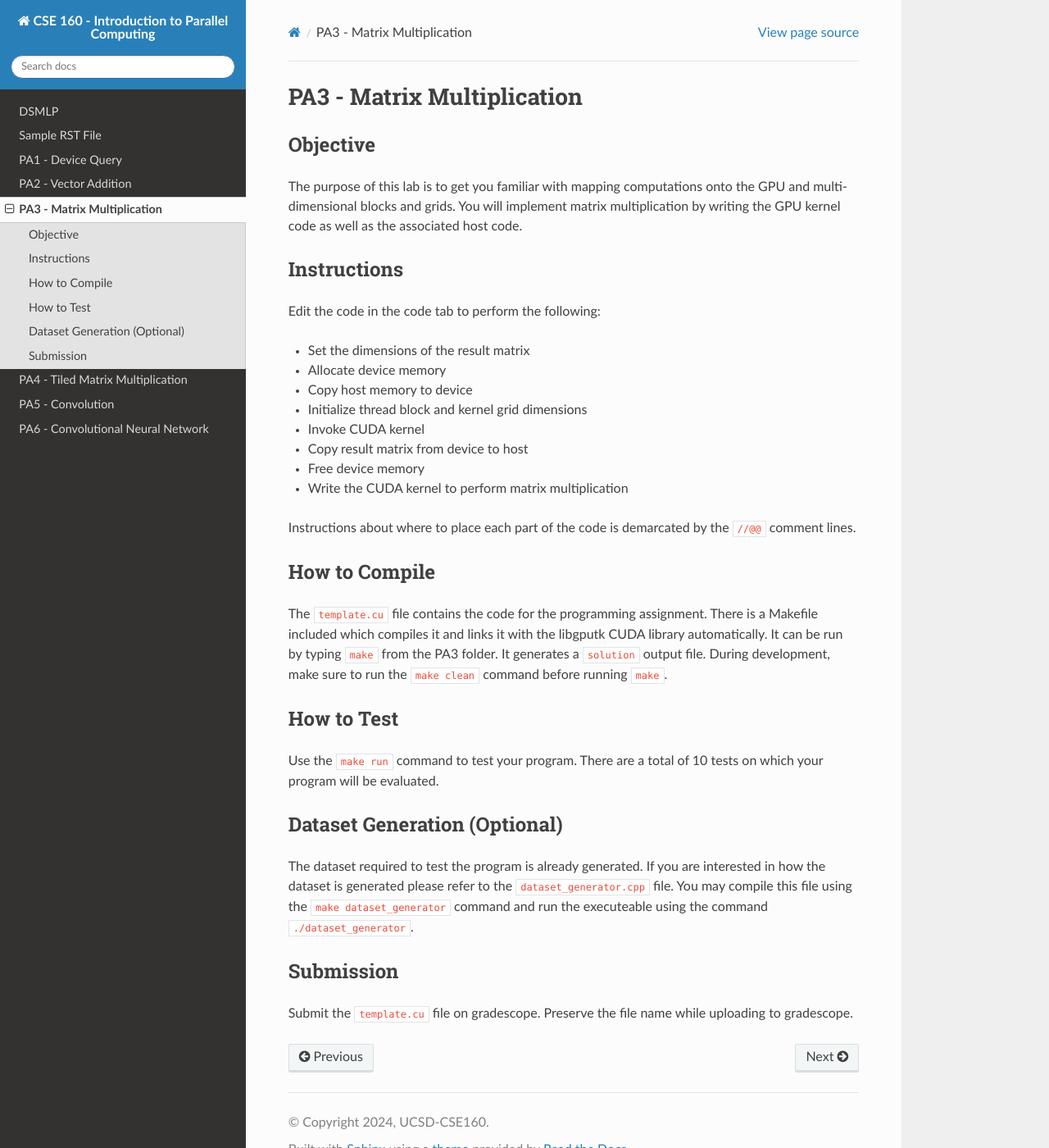
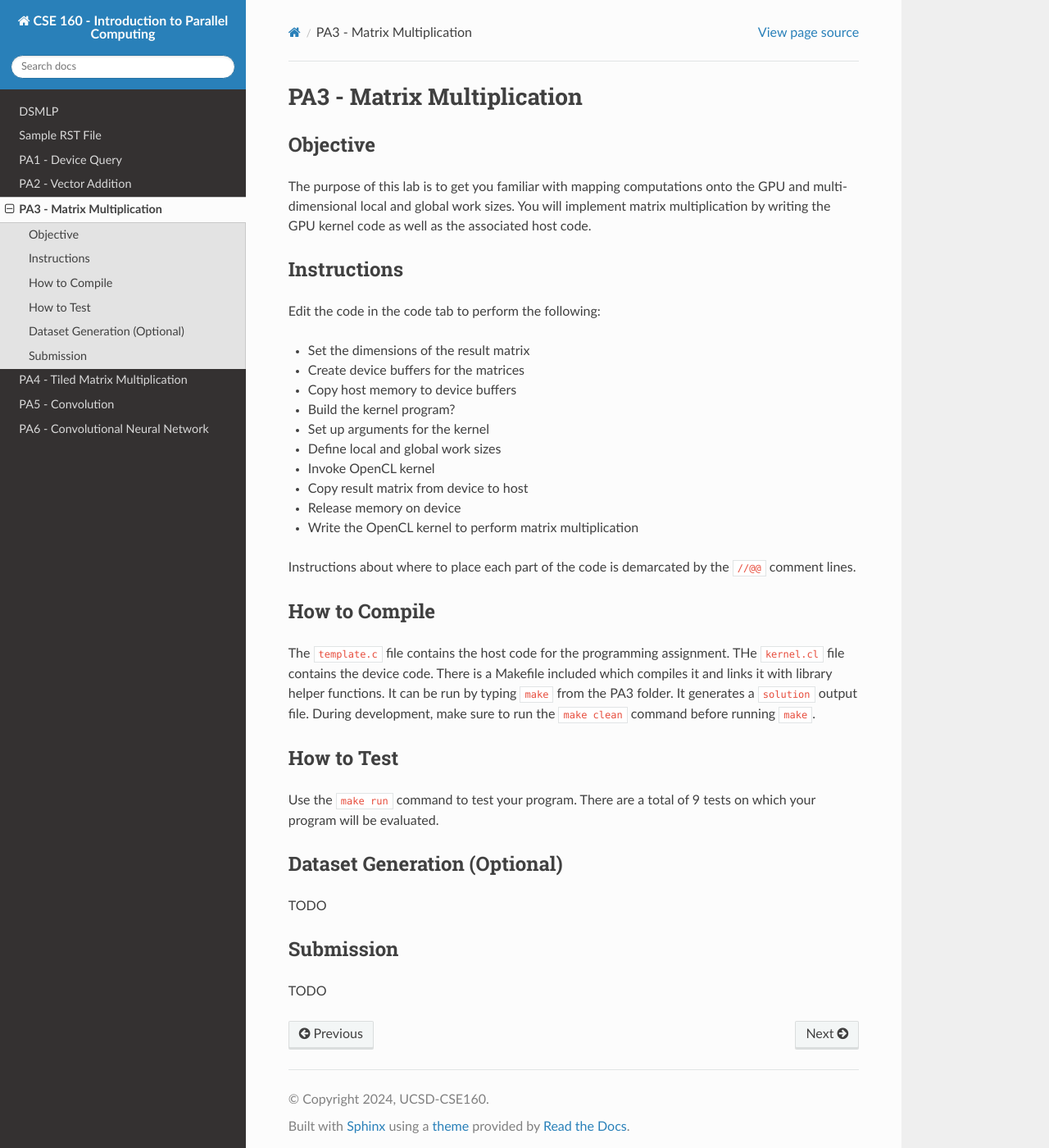
Before and after one commit to KastnerRG/cse160-docs, a Sphinx documentation site: the page built from docs/source/PA3.rst, in a window 1280 px wide and 1400 px high. Shown: the whole window at 82% size. Built offline with Sphinx 7.4.7 and the Read the Docs theme 2.0.0, drawn with Linux system fonts in a browser that asks for light colours; formulas are drawn with MathJax 3.

Commit message:
modified PA3 rst file

```diff
--- a/docs/source/PA3.rst
+++ b/docs/source/PA3.rst
@@ -3,35 +3,43 @@ PA3 - Matrix Multiplication
 
 Objective
 ^^^^^^^^^
-The purpose of this lab is to get you familiar with mapping computations onto the GPU and multi-dimensional blocks and grids. You will implement matrix multiplication by writing the GPU kernel code as well as the associated host code.
+The purpose of this lab is to get you familiar with mapping computations onto the GPU
+and multi-dimensional local and global work sizes. You will implement matrix multiplication
+by writing the GPU kernel code as well as the associated host code.
 
 Instructions
 ^^^^^^^^^^^^^
 Edit the code in the code tab to perform the following:
 
 * Set the dimensions of the result matrix
-* Allocate device memory
-* Copy host memory to device
-* Initialize thread block and kernel grid dimensions
-* Invoke CUDA kernel
+* Create device buffers for the matrices
+* Copy host memory to device buffers
+* Build the kernel program?
+* Set up arguments for the kernel
+* Define local and global work sizes
+* Invoke OpenCL kernel
 * Copy result matrix from device to host
-* Free device memory
-* Write the CUDA kernel to perform matrix multiplication
+* Release memory on device
+* Write the OpenCL kernel to perform matrix multiplication
 
 Instructions about where to place each part of the code is demarcated by the :code:`//@@` comment lines.
 
 How to Compile
 ^^^^^^^^^^^^^^
-The :code:`template.cu` file contains the code for the programming assignment. There is a Makefile included which compiles it and links it with the libgputk CUDA library automatically. It can be run by typing :code:`make` from the PA3 folder. It generates a :code:`solution` output file. During development, make sure to run the :code:`make clean` command before running :code:`make`.
+The :code:`template.c` file contains the host code for the programming assignment.
+THe :code:`kernel.cl` file contains the device code.
+There is a Makefile included which compiles it and links it with library helper functions.
+It can be run by typing :code:`make` from the PA3 folder. It generates a :code:`solution` output file.
+During development, make sure to run the :code:`make clean` command before running :code:`make`.
 
 How to Test
 ^^^^^^^^^^^
-Use the :code:`make run` command to test your program. There are a total of 10 tests on which your program will be evaluated.
+Use the :code:`make run` command to test your program. There are a total of 9 tests on which your program will be evaluated.
 
 Dataset Generation (Optional)
 ^^^^^^^^^^^^^^^^^^^^^^^^^^^^^
-The dataset required to test the program is already generated. If you are interested in how the dataset is generated please refer to the :code:`dataset_generator.cpp` file. You may compile this file using the :code:`make dataset_generator` command and run the executeable using the command :code:`./dataset_generator`.
+TODO
 
 Submission
 ^^^^^^^^^^
-Submit the :code:`template.cu` file on gradescope. Preserve the file name while uploading to gradescope.
+TODO
```
